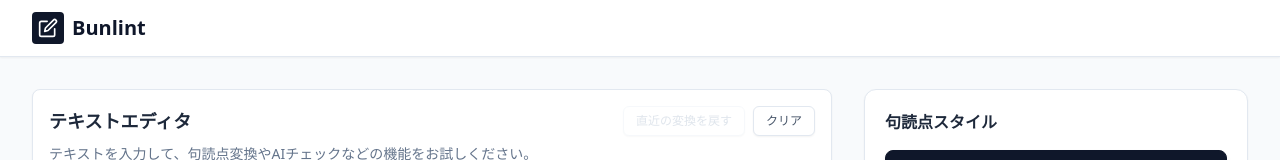
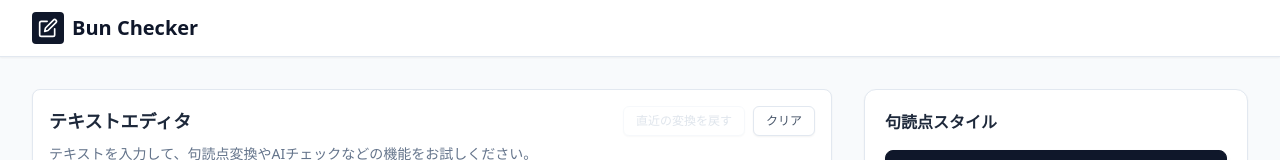
Before and after one commit to Hiro-Chiba/bunlint, a Next.js app: page / in a window 1280 px wide. Shown: the top 160 px of the page. Built offline with nearby package versions, Linux system fonts and the light colour scheme.

Commit message:
Rename application to Bun Checker

```diff
--- a/app/layout.tsx
+++ b/app/layout.tsx
@@ -3,13 +3,13 @@ import "./globals.css";
 import type { Metadata } from "next";
 import type { ReactNode } from "react";
 
-const siteTitle = "bunlint（ブンリント） | 日本語テキスト整形スタジオ";
+const siteTitle = "Bun Checker | 日本語テキスト整形スタジオ";
 const siteDescription =
   "句読点をそろえ、AI で語尾を整えられる日本語向けエディタです。ブラウザーで手早く文章をきれいにできます。";
 
 export const metadata: Metadata = {
   metadataBase: new URL("https://bunlint.example.com"),
-  applicationName: "bunlint（ブンリント）",
+  applicationName: "Bun Checker",
   title: siteTitle,
   description: siteDescription,
   keywords: [
@@ -24,7 +24,7 @@ export const metadata: Metadata = {
     description: siteDescription,
     type: "website",
     locale: "ja_JP",
-    siteName: "bunlint（ブンリント）",
+    siteName: "Bun Checker",
   },
   twitter: {
     card: "summary",
--- a/app/page.tsx
+++ b/app/page.tsx
@@ -21,7 +21,7 @@ export default function HomePage() {
                 <path d="M18.5 2.5a2.121 2.121 0 0 1 3 3L12 15l-4 1 1-4 9.5-9.5z" />
               </svg>
             </div>
-            <h1 className="text-xl font-bold text-slate-900">Bunlint</h1>
+            <h1 className="text-xl font-bold text-slate-900">Bun Checker</h1>
           </div>
           <div className="flex items-center gap-4">
             {/* Removed unused "Running" badge and "Settings" button */}
--- a/package.json
+++ b/package.json
@@ -1,5 +1,5 @@
 {
-  "name": "bunlint",
+  "name": "bun-checker",
   "version": "0.1.0",
   "private": true,
   "type": "module",
```
Also changed, not shown: 1 other file (tests, documents, lock files or other folders).
